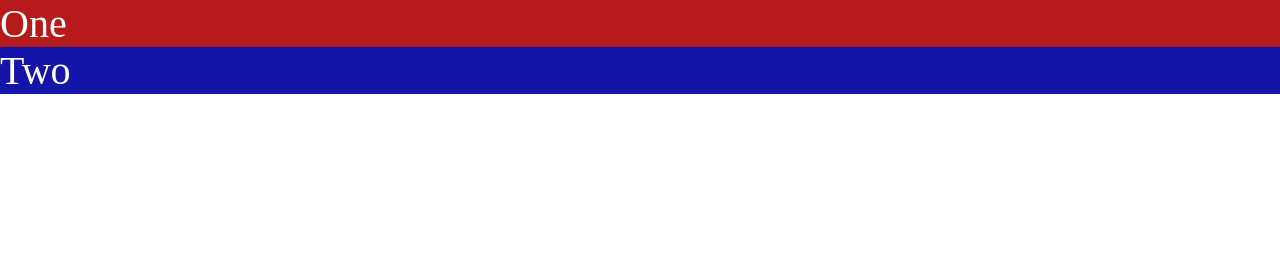
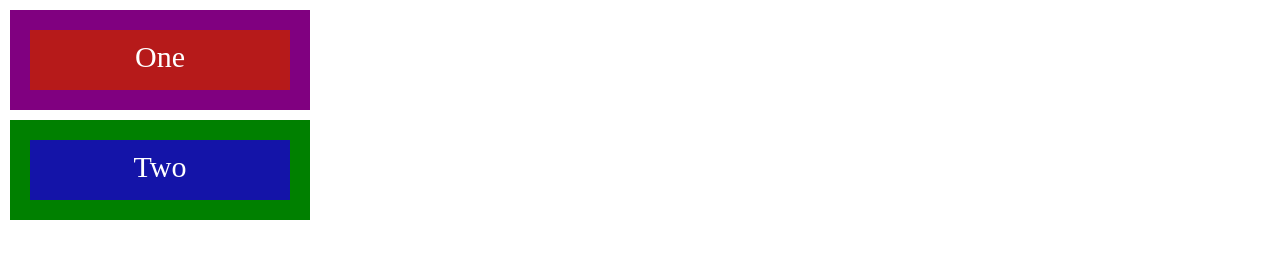
Before and after one commit to TheQueCode/OdinMiscellaneous, a plain HTML site: page boxmodel/index.html in a window 1280 px wide. Drawn offline with Linux system fonts and the light colour scheme.

Commit message:
Border-Box

```diff
--- a/boxmodel/css/style.css
+++ b/boxmodel/css/style.css
@@ -1,7 +1,8 @@
 * {
     padding: 0;
     margin: 0;
-    font-size: 40px;
+    box-sizing: border-box;
+    font-size: 30px;
 }
 
 .box-container {
@@ -9,11 +10,21 @@
 }
 
 .box-one {
+    height: 100px;
+    width: 300px;
     background-color: rgb(182, 26, 26);
-    border: 0 solid purple;
+    border: 20px solid purple;
+    padding: 10px;
+    margin: 10px;
+    text-align: center;
 }
 
 .box-two {
+    height: 100px;
+    width: 300px;
     background-color: rgb(20, 20, 168);
-    border: 0 solid green;
+    border: 20px solid green;
+    padding: 10px;
+    margin: 10px;
+    text-align: center;
 }
```
